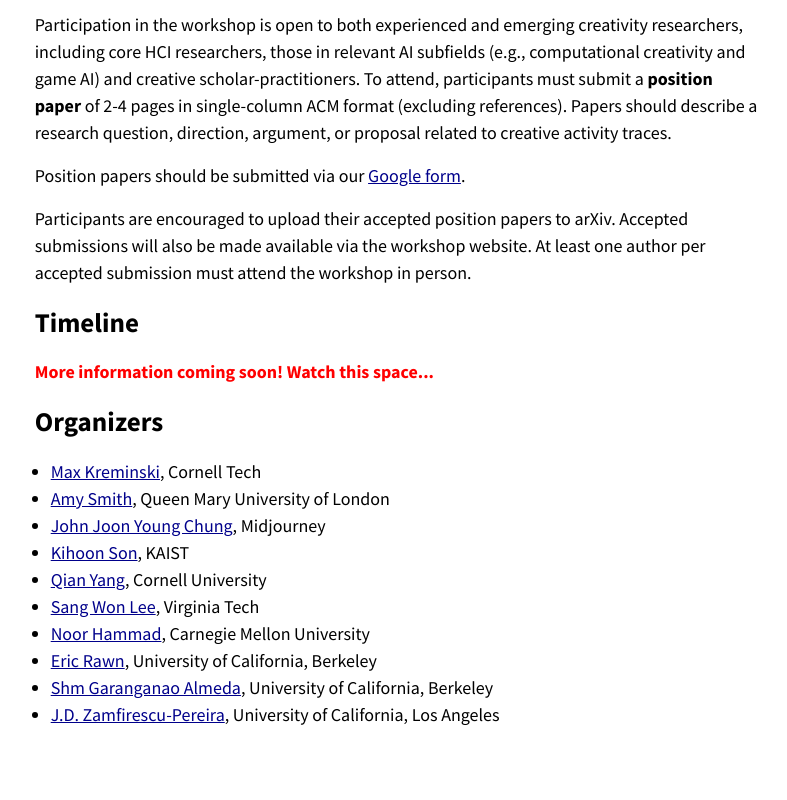
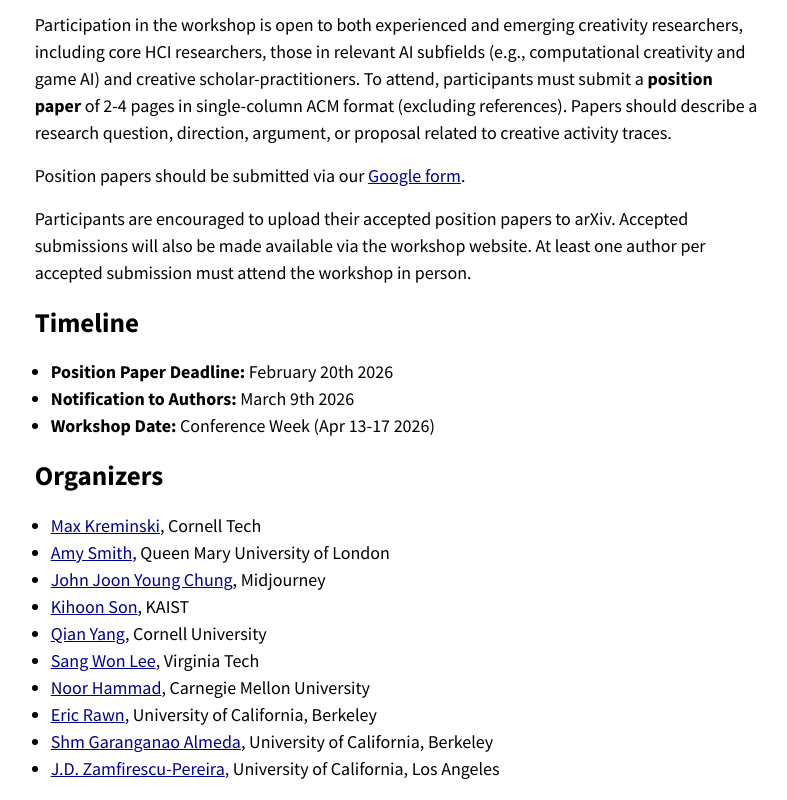
Before and after one commit to herding-cats-ws/herding-cats-ws.github.io, a plain HTML site: page index.html in a window 1280 px wide. Shown: the part 721-1521 px from the top of the page, without its empty margins (243-1030 px from the left). Before the commit the page ends 1467 px from the top, so only its background shows below. Drawn offline with Linux system fonts and the light colour scheme.

Commit message:
Update workshop timeline dates

```diff
--- a/index.html
+++ b/index.html
@@ -47,7 +47,11 @@
       <p>Position papers should be submitted via our <a href="https://forms.gle/yKrtD4QHyDmhDnph7">Google form</a>.</p>
       <p>Participants are encouraged to upload their accepted position papers to arXiv. Accepted submissions will also be made available via the workshop website. At least one author per accepted submission must attend the workshop in person.</p>
       <h2>Timeline</h2>
-      <p><strong style="color:red">More information coming soon! Watch this space...</strong></p>
+      <ul>
+        <li><strong>Position Paper Deadline:</strong> February 20th 2026</li>
+        <li><strong>Notification to Authors:</strong> March 9th 2026</li>
+        <li><strong>Workshop Date:</strong> Conference Week (Apr 13-17 2026)</li>
+      </ul>
       <h2>Organizers</h2>
       <ul class="organizers-list">
         <li><a href="https://mkremins.github.io">Max Kreminski</a>, Cornell Tech</li>
```
